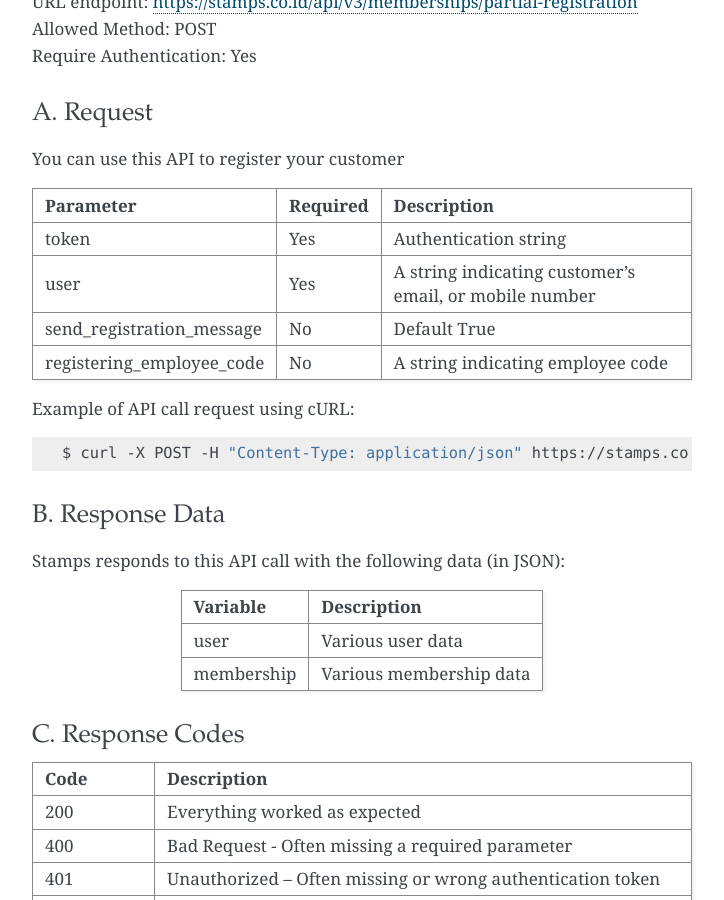
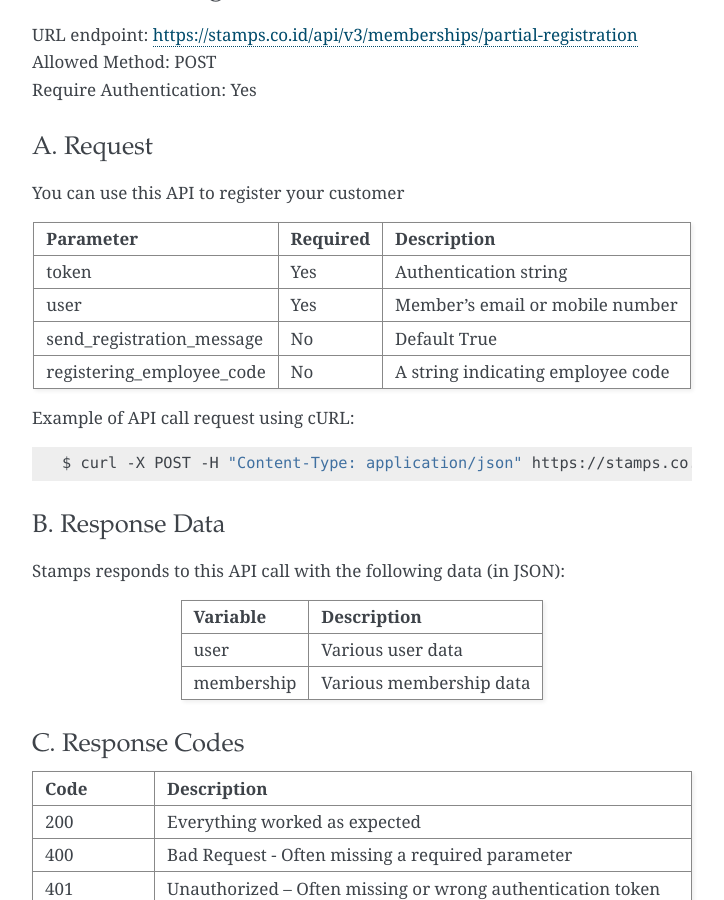
Before and after one commit to ui/stamps-api-docs, a Sphinx documentation site: the page built from source/customer_api.rst, in a window 1280 px wide and 900 px high, scrolled down 28251 px. Shown: the whole window, without its empty margins (388-1112 px from the left). Built offline with Sphinx 7.4.7, drawn with Linux system fonts in a browser that asks for light colours; some of the changed text lies outside the part shown.

Commit message:
update user desc

```diff
--- a/source/customer_api.rst
+++ b/source/customer_api.rst
@@ -1496,9 +1497,7 @@ You can use this API to register your customer
 Parameter                    Required    Description
 ============================ =========== =========================
 token                        Yes         Authentication string
-user                         Yes         A string indicating
-                                         customer's email,
-                                         or mobile number
+user                         Yes         Member's email or mobile number
 send_registration_message    No          Default True
 registering_employee_code    No          A string indicating
                                          employee code
```
Also changed, not shown: other parts of source/customer_api.rst (+2 -1 lines).
